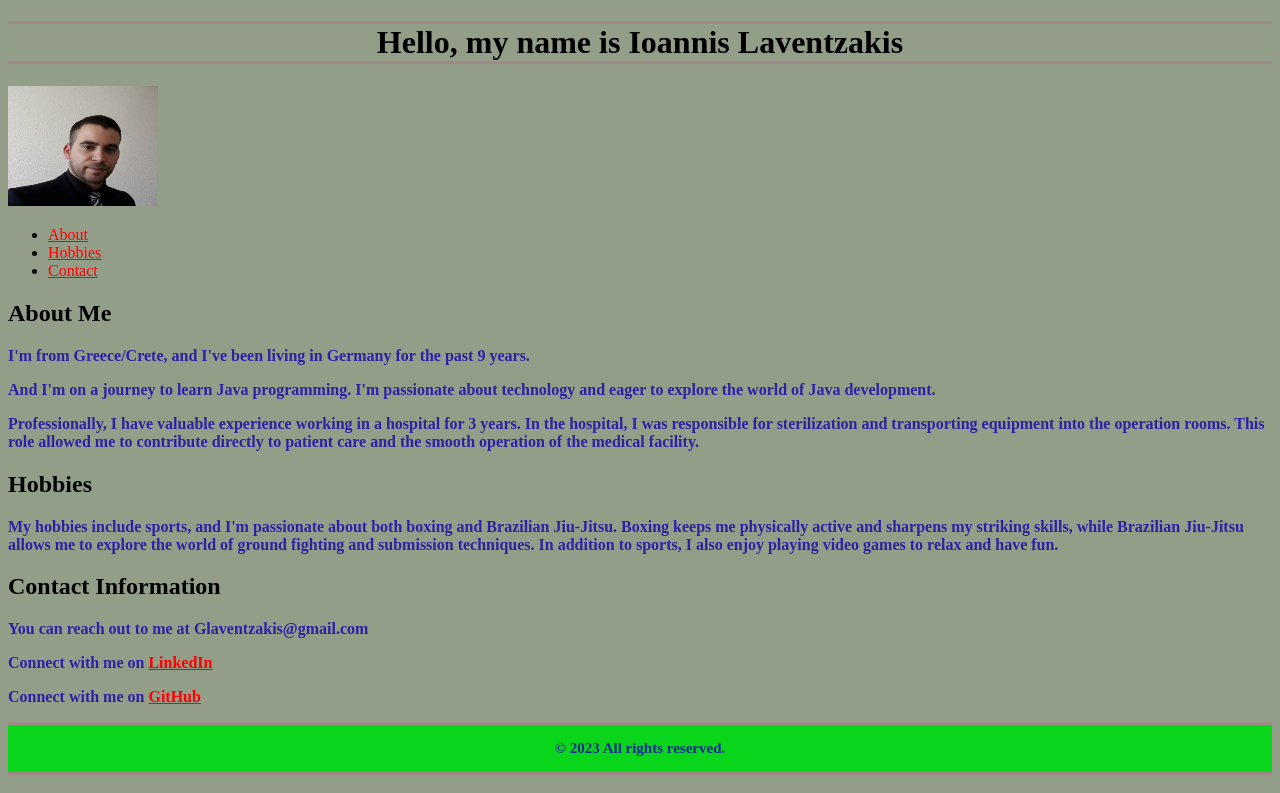
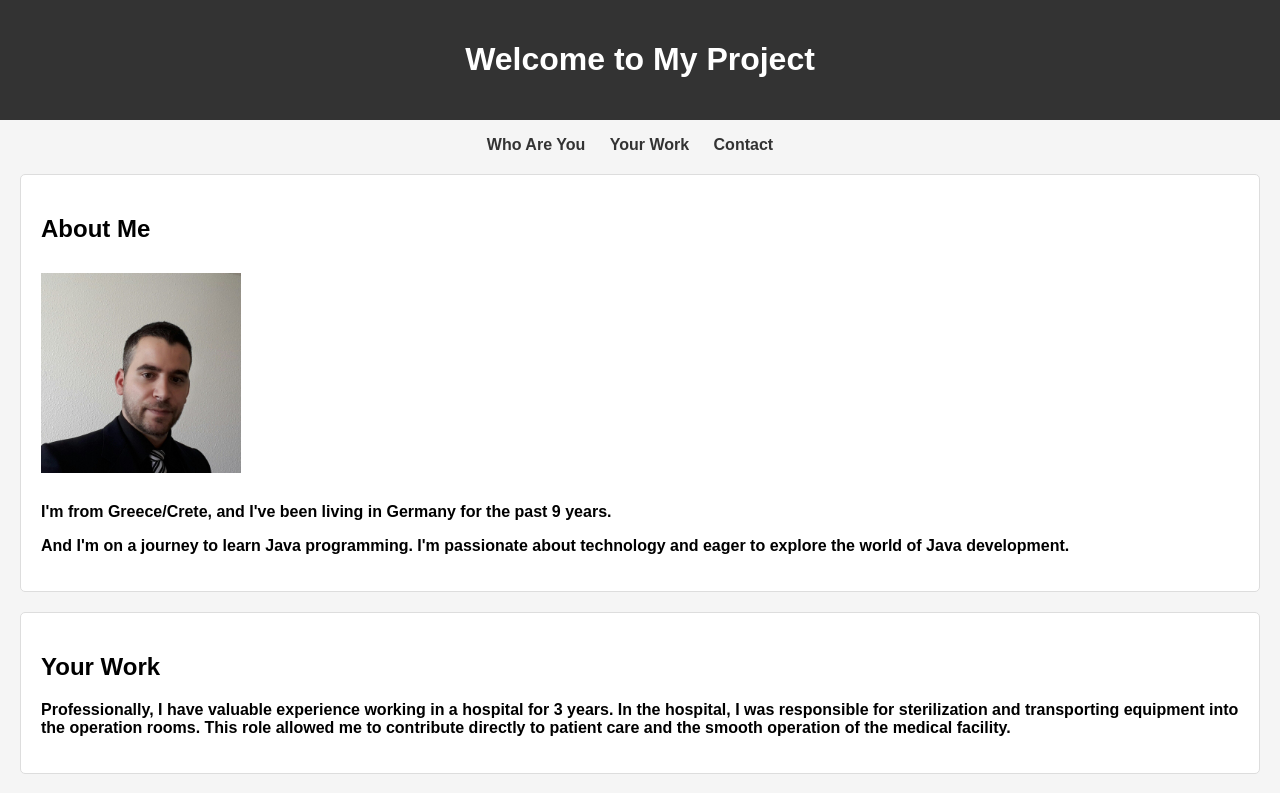
Before and after one commit to Ioannis-Laventzakis/html, a plain HTML site: page index.html in a window 1280 px wide. Shown: the top 793 px of the page. Drawn offline with Linux system fonts and the light colour scheme.

Commit message:
new text file

```diff
--- a/index.html
+++ b/index.html
@@ -1,40 +1,39 @@
 <!DOCTYPE html>
-<html>
-
+<html lang="en">
 <head>
     <meta charset="UTF-8">
     <meta name="viewport" content="width=device-width, initial-scale=1.0">
-    <title>Io La</title>
+    <title>Welcome to my website</title>
     <link rel="stylesheet" href="style.css">
 </head>
-
 <body>
     <header>
-        <h1>Hello, my name is Ioannis Laventzakis</h1>
-        <img src="image/new.jpg" width="150" height="120">
+        <h1>Welcome to My Project</h1>
     </header>
     <nav>
         <ul>
-            <li><a href="#about">About</a></li>
-            <li><a href="#hobbies">Hobbies</a></li>
+            <li><a href="#who-are-you">Who Are You</a></li>
+            <li><a href="#your-work">Your Work</a></li>
             <li><a href="#contact">Contact</a></li>
         </ul>
     </nav>
 
-    <section id="about">
+    <section id="who-are-you">
         <h2>About Me</h2>
+        <img src="image/new.jpg" alt="Your Image Description">
         <p><b>I'm from Greece/Crete, and I've been living in Germany for the past 9 years.<b\>
         </p>
         <p>And I'm on a journey to learn Java programming. I'm passionate about technology and eager to explore the
             world of Java development.</p>
+    </section>
+
+    <section id="your-work">
+        <h2>Your Work</h2>
         <p>Professionally, I have valuable experience working in a hospital for 3 years. In the hospital, I was
             responsible
             for sterilization and transporting equipment into the operation rooms. This role allowed me to contribute
             directly to patient care and the smooth operation of the medical facility.</p>
-
     </section>
-
-
     <section id="hobbies">
         <h2>Hobbies</h2>
         <p>My hobbies include sports, and I'm passionate about both boxing and Brazilian Jiu-Jitsu. Boxing keeps me
@@ -42,16 +41,19 @@
             of ground fighting and submission techniques. In addition to sports, I also enjoy playing video games to
             relax and have fun.</p>
     </section>
+
     <section id="contact">
         <h2>Contact Information</h2>
-        <p>You can reach out to me at Glaventzakis@gmail.com</p>
-        <p>Connect with me on <a href="https://www.linkedin.com/in/ioannis-laventzakis-b9570a282/"
-                target="_blank">LinkedIn</a></p>
-        <p>Connect with me on <a href="https://github.com/Ioannis84" target="_blank">GitHub</a></p>
+        <p>You can reach out to me via email at <a href="Glaventzakis@gmail.com">Glaventzakis@gmail.com</a>.</p>
+        <p>Connect with me on <a href="https://www.linkedin.com/in/ioannis-laventzakis-b9570a282/" target="_blank">LinkedIn</a>.</p>
+        <p>Connect with me on <a href="https://github.com/Ioannis84" target="_blank">Github</a>.</p>
     </section>
+    <section id="hobbies">
+
+    </section>
+
     <footer>
-        <p>&copy; 2023 All rights reserved.</p>
+        <p>&copy; 2023 Laventzakis. All rights reserved.</p>
     </footer>
 </body>
-
 </html>
--- a/style.css
+++ b/style.css
@@ -1,33 +1,56 @@
-p {
-    color: rgba(23, 6, 173, 0.822);
+/* style.css */
+
+body {
+    font-family: Arial, sans-serif;
+    background-color: #f5f5f5;
+    margin: 0;
+    padding: 0;
+}
+
+header {
+    background-color: #333;
+    color: white;
+    text-align: center;
+    padding: 20px;
+}
+
+nav ul {
+    list-style-type: none;
+    padding: 0;
+    text-align: center;
+}
+
+nav li {
+    display: inline;
+    margin-right: 20px;
+}
+
+nav a {
+    text-decoration: none;
+    color: #333;
+    font-weight: bold;
+}
+
+section {
+    padding: 20px;
+    margin: 20px;
+    background-color: #ffffff;
+    border: 1px solid #ddd;
+    border-radius: 5px;
+}
+
+footer {
+    background-color: #333;
+    color: white;
+    text-align: center;
+    padding: 10px;
 }
 
 
-h1 {
-    color: #000000;
-    text-align: center;
-    border-top: 3px solid #9e8888;
-    border-bottom: 3px solid #9e8888;
+
+img {
+    max-width: 200px;
+    height: auto;
+    margin-top: 10px;
+    margin-bottom: 10px;
 }
-
-
-a {
-    color: rgb(255, 0, 0);
-}
-
-span {
-    color: hsl(120, 100%, 50%);
-}
-
-body {
-    background-color: #939e89;
-}
-
-footer {
-    background-color: #09d61a;
-    color: #ffffff;
-    font-size: 15px;
-    text-align: center;
-    border-top: 3px solid #9e8888;
-    border-bottom: 3px solid #9e8888;
-}
```
